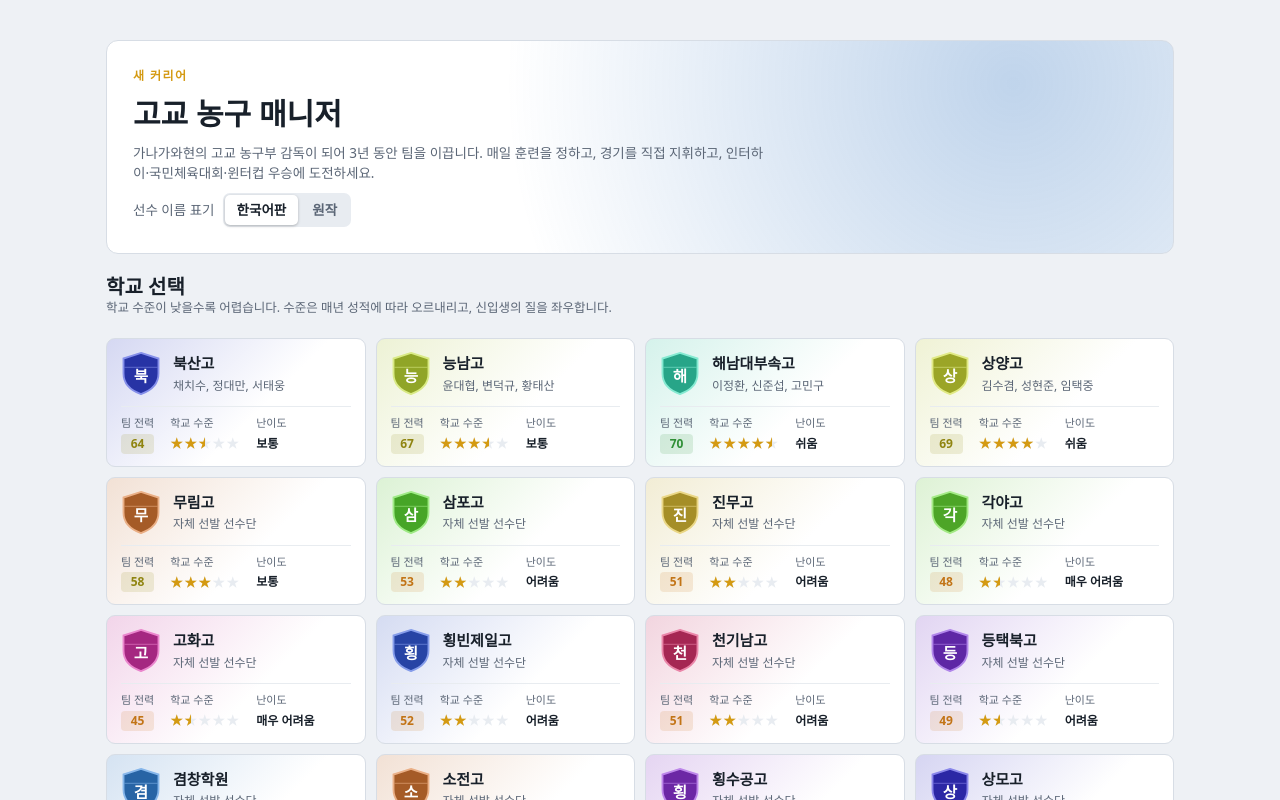
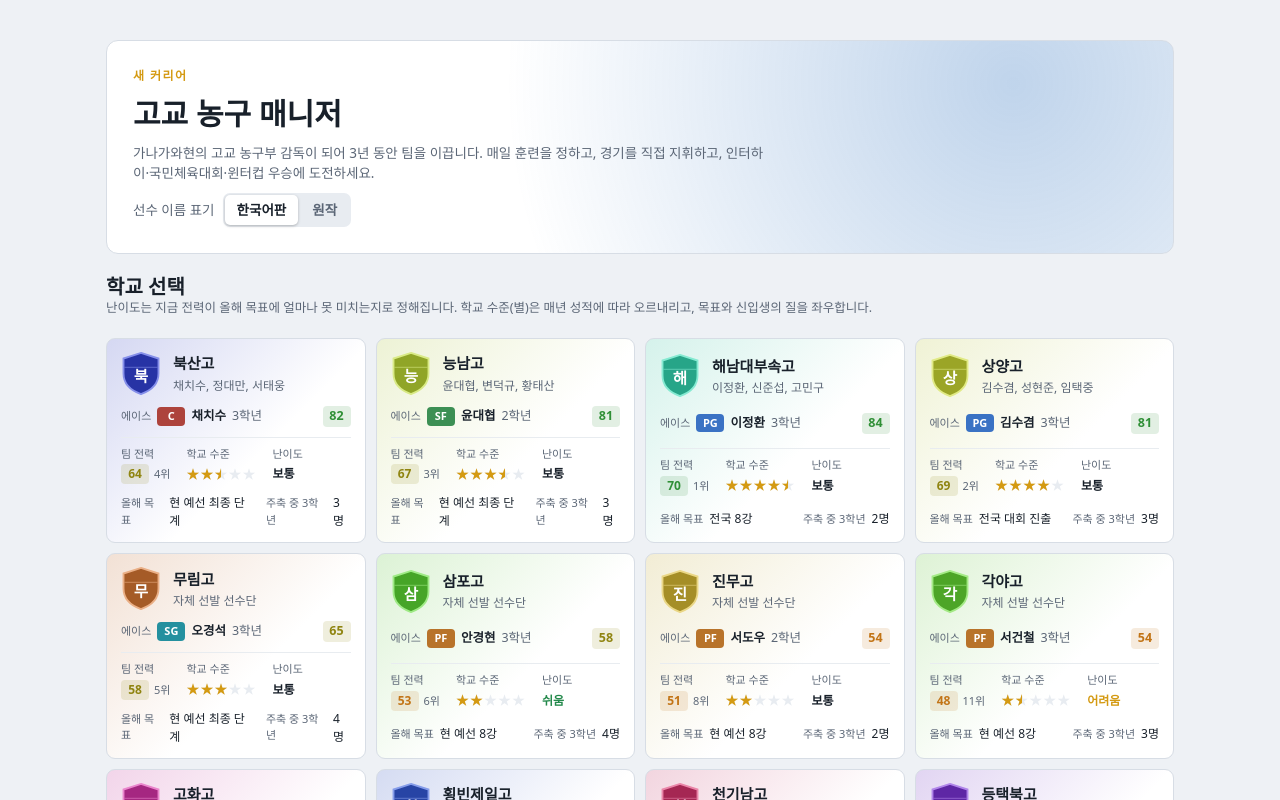
Before and after one commit to goodJoeun/SLAM-DUNK-MANAGER, a Next.js app: page / in a window 1280 px wide. Shown: the top 800 px of the page. Built offline with nearby package versions, Linux system fonts and the light colour scheme.

Commit message:
학교 선택 화면: 카드에 에이스·올해 목표·주축 3학년 수 표시, 난이도를 전력 순위와 목표 기준으로 변경
Co-Authored-By: Claude Fable 5.2 <noreply@anthropic.com>

```diff
--- a/src/app/globals.css
+++ b/src/app/globals.css
@@ -707,3 +707,16 @@ table.data tr.picked { background: color-mix(in srgb, var(--club) 10%, transpare
 .name-link { padding: 0; border: 0; background: none; color: inherit; font: inherit; font-weight: inherit; cursor: pointer; text-align: left; }
 .name-link:hover, .name-link:focus-visible { color: var(--club); text-decoration: underline; }
 .pill .name-link { font-weight: inherit; }
+
+/* 학교 선택 카드: 에이스, 올해 목표, 3학년 수 */
+.sc-ace { grid-column: 1 / -1; display: flex; align-items: center; gap: 6px; min-width: 0; font-size: 12.5px; }
+.sc-ace small, .sc-goal small { color: var(--muted); font-size: 11px; }
+.sc-ace b { min-width: 0; overflow: hidden; text-overflow: ellipsis; white-space: nowrap; }
+.sc-ace .attr { margin-left: auto; }
+.sc-goal { grid-column: 1 / -1; display: flex; justify-content: space-between; gap: 12px; font-size: 12px; }
+.sc-goal > span { display: flex; gap: 6px; align-items: baseline; }
+.diff.d0 { color: var(--good); }
+.diff.d2 { color: var(--gold); }
+.diff.d3 { color: var(--bad); }
+.sc-ovr { display: flex; align-items: baseline; gap: 5px; }
+.sc-ovr i { font-style: normal; font-size: 11px; color: var(--muted); }
--- a/src/components/StartView.tsx
+++ b/src/components/StartView.tsx
@@ -1,11 +1,35 @@
 import { useMemo, useState } from 'react';
-import { createCareer } from '@/game/season';
+import { GOAL_LABEL, createCareer, goalTierFor } from '@/game/season';
 import { teamOverall } from '@/game/school';
 import { overall } from '@/game/engine';
 import type { Act, GameState } from './useGame';
-import { Attr, Crest, NAME_STYLE, Seg, Stars, clubVars } from './ui';
+import { Attr, Crest, NAME_STYLE, PosBadge, Seg, Stars, clubVars } from './ui';
+import type { Career } from '@/game/types';
 
-const difficulty = (prestige: number) => (prestige >= 62 ? '쉬움' : prestige >= 52 ? '보통' : prestige >= 46 ? '어려움' : '매우 어려움');
+// 카드에 적는 짧은 목표 (자세한 문장은 GOAL_LABEL)
+const GOAL_SHORT = ['', '현 예선 8강', '현 예선 최종 단계', '전국 대회 진출', '전국 8강', '전국 우승'];
+// 목표를 이루려면 현 안에서 대략 몇 위 안에 들어야 하는가
+const GOAL_NEEDS = [16, 8, 4, 2, 2, 1];
+const DIFFICULTY = ['쉬움', '보통', '어려움', '매우 어려움'];
+
+// 학교를 고를 때 보여 줄 정보. 난이도는 "지금 전력 순위가 올해 목표에 얼마나 못 미치는가"로 정한다.
+function schoolInfo(p: Career, id: string) {
+  const t = p.teams[id];
+  const ovr = teamOverall(t);
+  const rank = p.regionIds.filter((x) => teamOverall(p.teams[x]) > ovr).length + 1;
+  const tier = goalTierFor(p, id);
+  const short = rank - GOAL_NEEDS[tier]; // 목표 순위까지 올라가야 할 계단 수
+  let level = short <= -2 ? 0 : short <= 1 ? 1 : short <= 4 ? 2 : 3;
+  if (tier >= 4) level = Math.max(level, 1); // 전국 무대가 목표면 현 내 1위라도 쉽지 않다
+  const ace = [...t.players].sort((a, b) => overall(b) - overall(a))[0];
+  const top5 = [...t.players].sort((a, b) => overall(b) - overall(a)).slice(0, 5);
+  const why = short <= -2
+    ? `전력이 현 내 ${rank}위로, 올해 목표(${GOAL_SHORT[tier]})에 여유가 있습니다.`
+    : short <= 0
+    ? `전력이 현 내 ${rank}위로, 올해 목표(${GOAL_SHORT[tier]})에 겨우 닿는 수준입니다.`
+    : `전력은 현 내 ${rank}위인데, 올해 목표(${GOAL_SHORT[tier]})는 ${GOAL_NEEDS[tier]}위 안에 들어야 이룰 수 있습니다.`;
+  return { t, ovr, rank, tier, level, ace, why, seniors: top5.filter((x) => x.year === 3).length }; // 상위 5명 중 내년에 졸업하는 선수
+}
 const prestigeStars = (prestige: number) => Math.max(0.5, Math.min(5, Math.round(((prestige - 35) / 7) * 2) / 2));
 
 export default function StartView({ S, act }: { S: GameState; act: Act }) {
@@ -14,7 +38,8 @@ export default function StartView({ S, act }: { S: GameState; act: Act }) {
   // 학교를 누르면 바로 시작하지 않고, 한 번 확인한다
   const [picked, setPicked] = useState<number | null>(null);
   const chosen = picked == null ? null : p.teams[p.regionIds[picked]];
-  const rank = chosen ? p.regionIds.map((id) => teamOverall(p.teams[id])).filter((x) => x > teamOverall(chosen)).length + 1 : 0;
+  const info = useMemo(() => Object.fromEntries(p.regionIds.map((id) => [id, schoolInfo(p, id)])), [p]);
+  const ci = chosen ? info[chosen.id] : null;
   return (
     <div className="start">
       <div className="start-hero">
@@ -27,15 +52,18 @@ export default function StartView({ S, act }: { S: GameState; act: Act }) {
         </div>
       </div>
       <div className="page-title">
-        <div><h1>학교 선택</h1><p>학교 수준이 낮을수록 어렵습니다. 수준은 매년 성적에 따라 오르내리고, 신입생의 질을 좌우합니다.</p></div>
+        <div><h1>학교 선택</h1><p>난이도는 지금 전력이 올해 목표에 얼마나 못 미치는지로 정해집니다. 학교 수준(별)은 매년 성적에 따라 오르내리고, 목표와 신입생의 질을 좌우합니다.</p></div>
       </div>
-      {chosen && picked != null && (
+      {chosen && ci && picked != null && (
         <div className="notice start-confirm" style={clubVars(chosen.name)}>
           <Crest name={chosen.name} size={40} />
           <div style={{ flex: 1, minWidth: 200 }}>
             <b style={{ fontSize: 16 }}>{chosen.name} 감독으로 시작할까요?</b>
             <p className="muted" style={{ margin: '2px 0 0' }}>
-              팀 전력 {teamOverall(chosen)} · 현 내 {p.regionIds.length}개교 중 {rank}위 · 난이도 {difficulty(chosen.prestige)} · 선수 {chosen.players.length}명. 시작한 뒤에는 학교를 바꿀 수 없습니다.
+              난이도 <b>{DIFFICULTY[ci.level]}</b> · {ci.why}
+            </p>
+            <p className="muted" style={{ margin: '2px 0 0' }}>
+              올해 목표: {GOAL_LABEL[ci.tier]}. 시작한 뒤에는 학교를 바꿀 수 없습니다.
             </p>
           </div>
           <button className="btn" onClick={() => setPicked(null)}>다시 고르기</button>
@@ -44,7 +72,7 @@ export default function StartView({ S, act }: { S: GameState; act: Act }) {
       )}
       <div className="school-grid">
         {p.regionIds.map((id, i) => {
-          const t = p.teams[id];
+          const { t, ovr, rank, tier, level, ace, why, seniors } = info[id];
           const stars = t.players.filter((x) => x.fixed).sort((a, b) => overall(b) - overall(a)).slice(0, 3).map((x) => x.name).join(', ');
           return (
             <button key={id} className={`school-card ${picked === i ? 'on' : ''}`} style={clubVars(t.name)} onClick={() => setPicked(i)}>
@@ -53,11 +81,15 @@ export default function StartView({ S, act }: { S: GameState; act: Act }) {
                 <b>{t.name}</b>
                 <span>{stars || '자체 선발 선수단'}</span>
               </div>
+              <div className="sc-ace">
+                <small>에이스</small><PosBadge pos={ace.pos} /><b>{ace.name}</b><span className="muted">{ace.year}학년</span><Attr v={overall(ace)} />
+              </div>
               <div className="sc-stats">
-                <span><small>팀 전력</small><Attr v={teamOverall(t)} /></span>
+                <span><small>팀 전력</small><span className="sc-ovr"><Attr v={ovr} /><i>{rank}위</i></span></span>
                 <span><small>학교 수준</small><Stars value={prestigeStars(t.prestige)} /></span>
-                <span><small>난이도</small><b>{difficulty(t.prestige)}</b></span>
+                <span title={why}><small>난이도</small><b className={`diff d${level}`}>{DIFFICULTY[level]}</b></span>
               </div>
+              <div className="sc-goal"><span><small>올해 목표</small>{GOAL_SHORT[tier]}</span><span title="능력치 상위 5명 중 올해를 끝으로 졸업하는 선수"><small>주축 중 3학년</small>{seniors}명</span></div>
             </button>
           );
         })}
--- a/src/game/season.ts
+++ b/src/game/season.ts
@@ -163,9 +163,10 @@ const GOAL_EFFECT: Record<number, { verdict: string; prestige: number; trust: nu
   [-2]: { verdict: '목표에 크게 못 미쳤습니다. 농구부 지원이 줄어듭니다.', prestige: -2, trust: -20 },
 };
 
-function goalTierFor(state: Career) {
-  const rank = [...state.regionIds].sort((a, b) => state.teams[b].prestige - state.teams[a].prestige).indexOf(state.userTeamId) + 1;
-  if (rank === 1 && state.teams[state.userTeamId].prestige >= 64) return 4; // 현 내 최강의 명문은 전국에서의 성적을 요구받는다
+// id를 주면 그 학교를 맡았을 때의 목표를 미리 알려 준다 (학교 선택 화면)
+export function goalTierFor(state: Career, id: string = state.userTeamId) {
+  const rank = [...state.regionIds].sort((a, b) => state.teams[b].prestige - state.teams[a].prestige).indexOf(id) + 1;
+  if (rank === 1 && state.teams[id].prestige >= 64) return 4; // 현 내 최강의 명문은 전국에서의 성적을 요구받는다
   return rank <= 2 ? 3 : rank <= 5 ? 2 : 1;
 }
 
```
